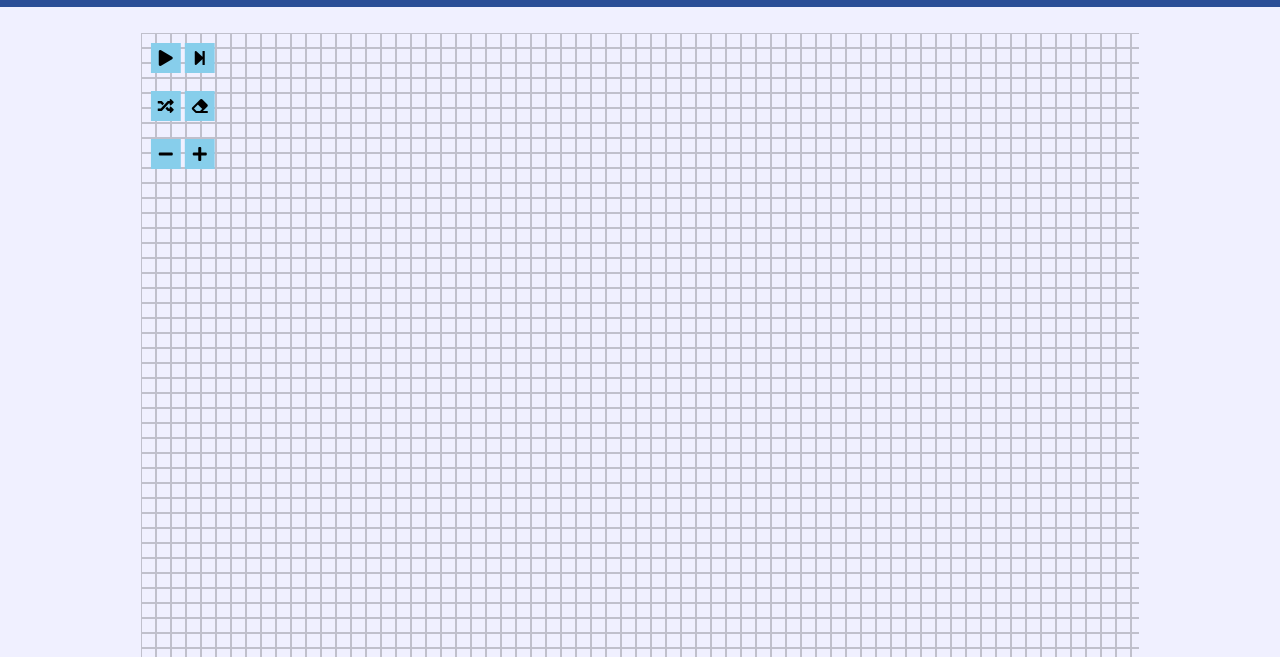
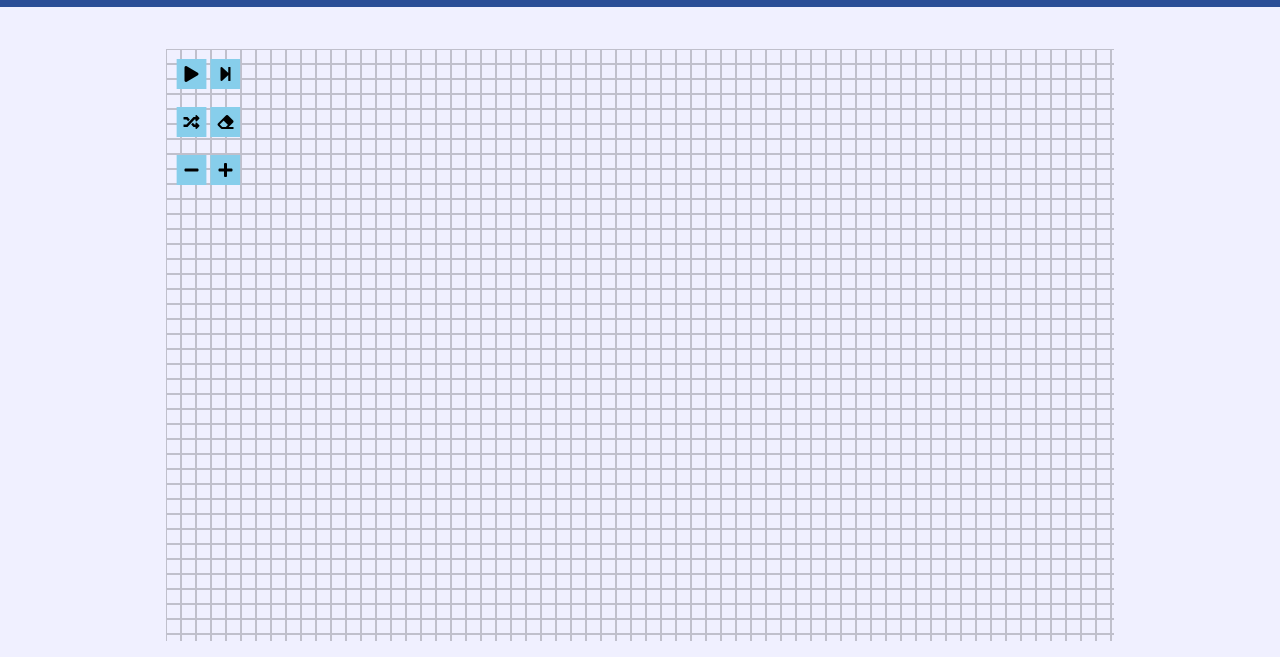
Before and after one commit to hernan42/conway_game, a plain HTML site: page index.html in a window 1280 px wide. Shown: the part 143-800 px from the top of the page. Drawn offline with Linux system fonts and the light colour scheme.

Commit message:
Update index.css

```diff
--- a/index.css
+++ b/index.css
@@ -82,8 +82,8 @@ header {
     top: 61%;
     left: 50%;
     transform: translate(-50%, -50%);
-    width: 78%;
-    height: 78%;
+    width: 74%;
+    height: 74%;
     overflow: hidden;
 }
 
```
